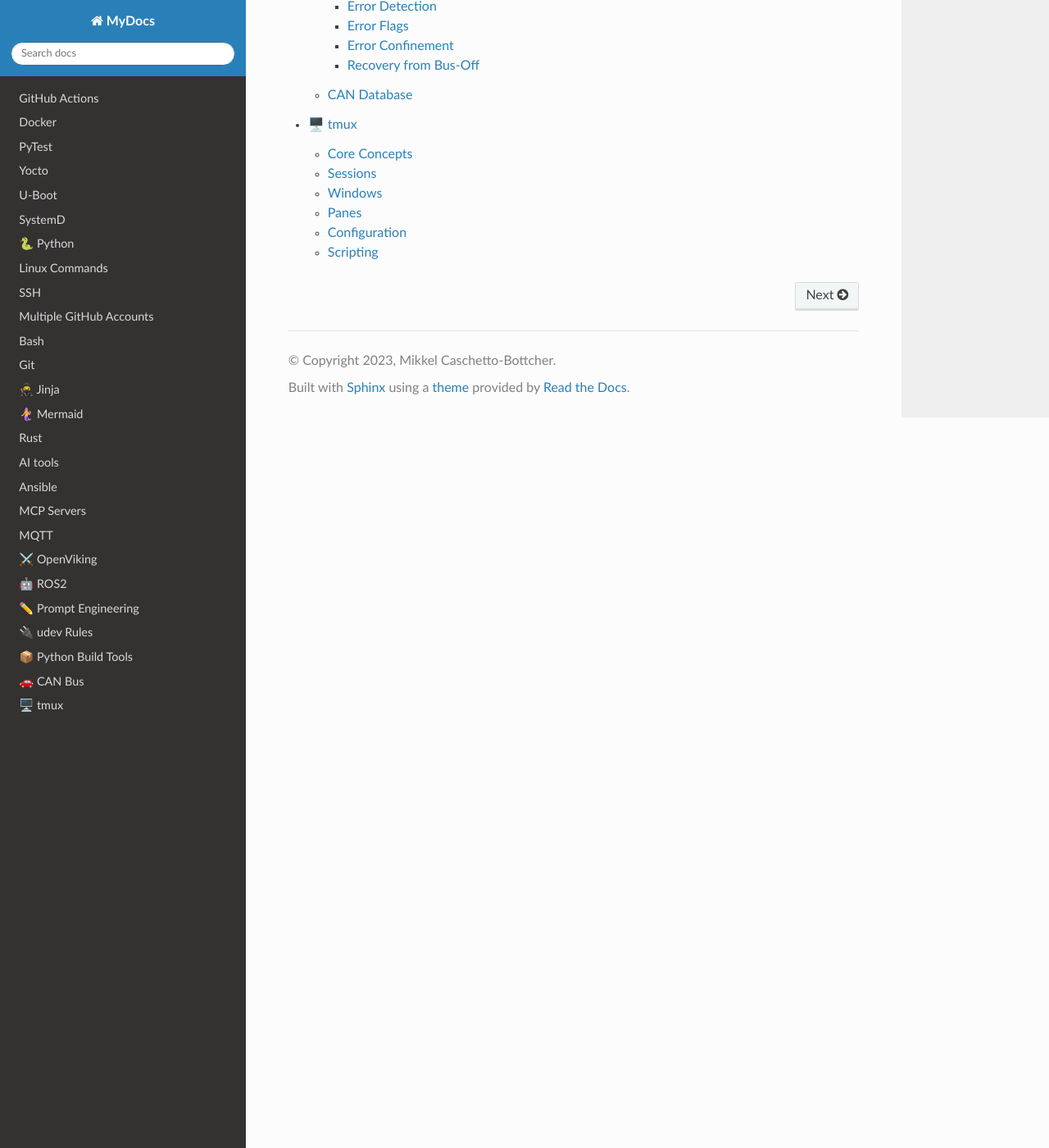
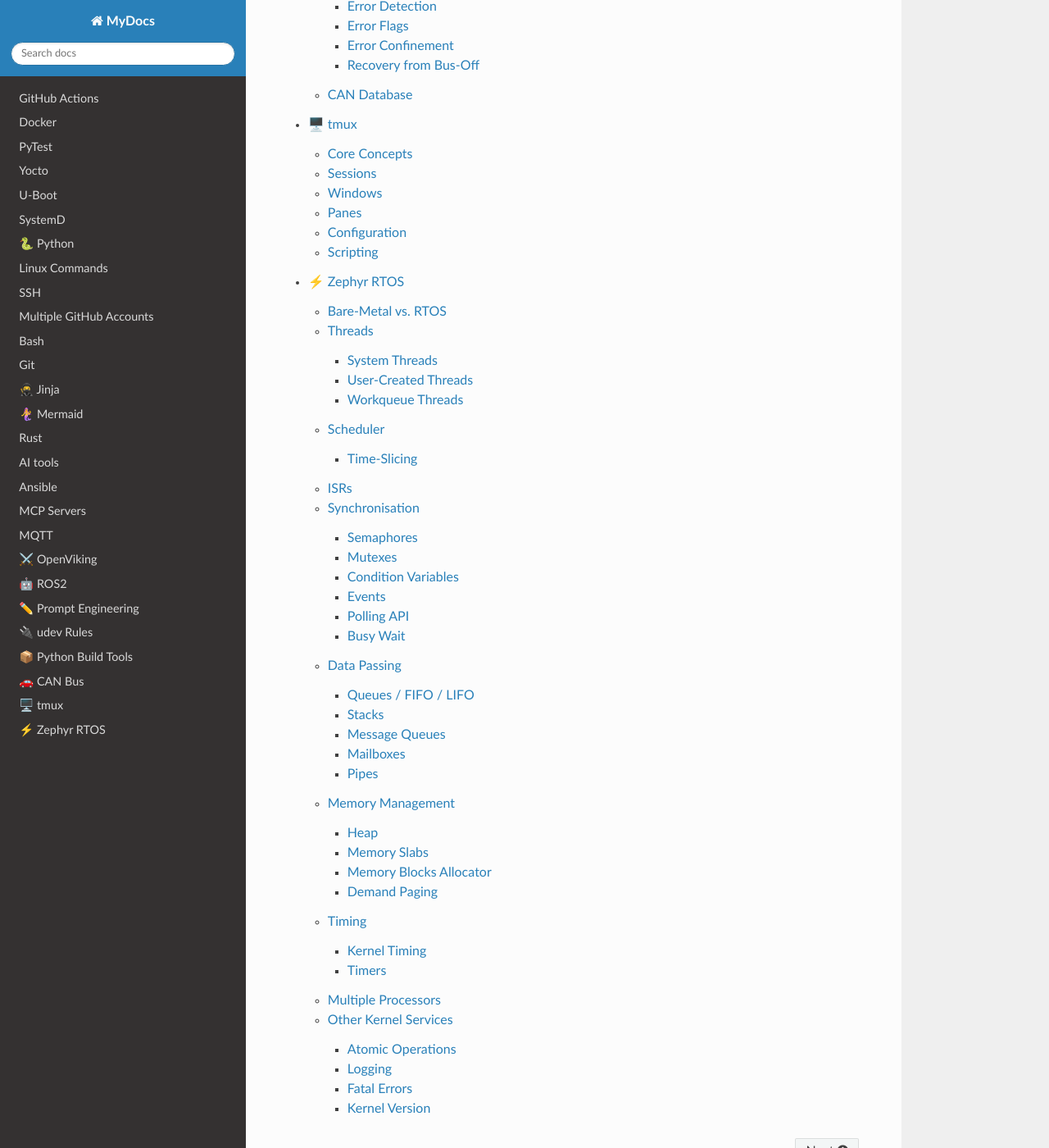
Before and after one commit to mcbottcher/my_docs, a Sphinx documentation site: the page built from docs/source/index.rst, in a window 1280 px wide and 1400 px high, scrolled down 12959 px. Shown: the whole window at 82% size. Built offline with Sphinx 7.4.7 and the Read the Docs theme 3.1.0, drawn with Linux system fonts in a browser that asks for light colours; some of the changed lines change nothing that is shown.

Commit message:
zephyr: add zephyr_rtos page and fill content gaps from notes

```diff
--- a/docs/source/index.rst
+++ b/docs/source/index.rst
@@ -44,3 +44,4 @@
    python_build_tools
    can_bus
    tmux
+   zephyr_rtos
--- /dev/null
+++ b/docs/source/zephyr_rtos.rst
@@ -0,0 +1,409 @@
+⚡ Zephyr RTOS
+==============
+
+Zephyr is an open-source real-time operating system (RTOS) designed for resource-constrained embedded devices. It provides a rich set of kernel services — threading, scheduling, synchronisation, data passing, and memory management — while remaining highly configurable via its ``Kconfig`` build system.
+
+.. note::
+   Useful resources:
+
+   - `Nordic Developer Academy — ncs-fund <https://github.com/NordicDeveloperAcademy/ncs-fund>`_
+   - `Zephyr Scheduling Documentation <https://docs.zephyrproject.org/latest/kernel/services/scheduling/index.html>`_
+
+----
+
+Bare-Metal vs. RTOS
+-------------------
+
+A bare-metal application runs sequentially. The only exception to this sequential flow is when an ISR or exception interrupts the main program. This approach works for simple to medium complexity programs, but becomes difficult to manage as application complexity grows.
+
+An RTOS allows multiple concurrent execution units called **threads** to run within a single application. The core of an RTOS is called the **kernel**, which controls everything in the system.
+
+----
+
+Threads
+-------
+
+Threads are the smallest logical unit of execution managed by the RTOS scheduler. A thread exists in one of three states:
+
+- **Running** — currently executing on the CPU; its context is loaded into the CPU registers.
+- **Runnable/Ready** — waiting to be allocated CPU time; has no outstanding dependencies.
+- **Not-runnable** — waiting on something before it can run; not considered by the scheduler.
+
+System Threads
+~~~~~~~~~~~~~~
+
+These are threads spawned by Zephyr during initialisation. Two default threads exist:
+
+- **Main thread** — runs RTOS initialisations, calls ``main()``, then exits normally.
+- **Idle thread** — runs when there is no other work to do; can invoke power-saving features.
+
+User-Created Threads
+~~~~~~~~~~~~~~~~~~~~
+
+These are threads created by the application using ``K_THREAD_DEFINE``:
+
+.. code-block:: c
+
+   K_THREAD_DEFINE(thread0_id, STACKSIZE, thread0, NULL, NULL, NULL,
+           THREAD0_PRIORITY, 0, 0);
+
+``STACKSIZE`` is the stack size for the thread (power of 2, e.g. 1024). A priority level and an entry function must also be provided.
+
+Common thread management functions:
+
+.. code-block:: c
+
+   k_yield();        // change state from Running to Ready
+   k_msleep(5);      // change state from Running to Not-runnable for N ms
+   k_wakeup(tid);    // wake a sleeping thread early from another thread
+
+Workqueue Threads
+~~~~~~~~~~~~~~~~~
+
+A workqueue thread executes user-defined work items pulled from a kernel workqueue object in FIFO order. Workqueues are a lighter choice than creating a dedicated thread because they share a single stack.
+
+The system workqueue is available to all application code. You can also define your own:
+
+.. code-block:: c
+
+   /* Define a work item struct */
+   struct work_info {
+       struct k_work work;
+       char name[25];
+   } my_work;
+
+   void offload_function(struct k_work *work_item)
+   {
+       emulate_work();
+   }
+
+   /* Start the workqueue and initialise the work item */
+   k_work_queue_start(&offload_work_q, my_stack_area,
+                      K_THREAD_STACK_SIZEOF(my_stack_area), WORKQ_PRIORITY,
+                      NULL);
+
+   k_work_init(&my_work.work, offload_function);
+
+   /* Submit the work item whenever needed */
+   k_work_submit_to_queue(&offload_work_q, &my_work.work);
+
+----
+
+Scheduler
+---------
+
+The scheduler determines which thread gets CPU time using a configurable scheduling algorithm. Zephyr is by default a **tickless RTOS** — it is entirely event-driven rather than relying on periodic timer interrupts.
+
+A **rescheduling point** is an event that causes the scheduler to re-evaluate thread states. Examples:
+
+- A thread calls ``k_yield()`` — state changes from Running to Ready.
+- A kernel synchronisation object (semaphore, mutex) is given/sent — unblocks a waiting thread.
+- A thread receives data from a data-passing kernel object — state changes from Waiting to Ready.
+- Time-slicing is enabled and the thread has exhausted its time slice — state changes from Running to Ready.
+
+Scheduler algorithms can be selected to trade memory overhead against scheduling overhead:
+
+.. code-block:: kconfig
+
+   CONFIG_SCHED_DUMB    # simple list, low overhead, suitable for few threads
+   CONFIG_SCHED_MULTIQ  # multiple run queues, better for many threads
+
+To protect a critical section from the scheduler:
+
+.. code-block:: c
+
+   k_sched_lock();
+   /* critical section */
+   k_sched_unlock();
+
+Time-Slicing
+~~~~~~~~~~~~
+
+Time-slicing allows threads of equal priority to share CPU time. Enable it with:
+
+.. code-block:: kconfig
+
+   CONFIG_TIMESLICING=y
+   CONFIG_TIMESLICE_SIZE=10     # maximum time slice in ms before forced preemption
+   CONFIG_TIMESLICE_PRIORITY=0  # threads at or below this priority are subject to slicing
+
+.. note::
+   Lower priority numbers mean **higher** priority. Priority 0 is the highest.
+
+----
+
+ISRs
+----
+
+ISRs (Interrupt Service Routines) are triggered asynchronously by hardware devices — they are not scheduled. An ISR preempts the currently running thread with very low latency. The scheduler only takes over after all pending ISRs have completed.
+
+Keep ISRs as short as possible. To offload non-critical work, signal a thread or submit to a workqueue from inside the ISR:
+
+- Use a kernel object (FIFO, LIFO, semaphore) to signal a thread.
+- Submit a work item to the system workqueue with ``k_work_submit()``.
+
+----
+
+Synchronisation
+---------------
+
+Semaphores
+~~~~~~~~~~
+
+A semaphore is a counter variable indicating the availability of a shared resource. Any thread or ISR can give or take a semaphore (though ``k_sem_take`` blocks and should not be called from an ISR).
+
+.. code-block:: c
+
+   K_SEM_DEFINE(my_sem, 10, 10);   // initial count 10, max 10
+
+   k_sem_take(&my_sem, K_FOREVER); // decrement; block if count is zero
+   /* access shared resource */
+   k_sem_give(&my_sem);            // increment
+
+Mutexes
+~~~~~~~
+
+A mutex has **ownership** — only the thread that locked it can unlock it. Locking increments an internal lock count; the mutex is not fully released until it has been unlocked the same number of times it was locked. Mutexes support **priority inheritance**: if a higher-priority thread waits on a locked mutex, the kernel temporarily elevates the locking thread's priority.
+
+Mutexes must not be used in ISRs.
+
+.. code-block:: c
+
+   K_MUTEX_DEFINE(my_mutex);
+
+   k_mutex_lock(&my_mutex, K_FOREVER);
+   /* access shared resource */
+   k_mutex_unlock(&my_mutex);
+
+Condition Variables
+~~~~~~~~~~~~~~~~~~~
+
+A condition variable allows a thread to wait until a particular condition is true. ``k_condvar_wait()`` atomically releases the associated mutex and parks the calling thread. Another thread signals readiness with ``k_condvar_signal()`` (wake one) or ``k_condvar_broadcast()`` (wake all), after which ``k_condvar_wait()`` re-acquires the mutex and returns.
+
+Events
+~~~~~~
+
+An event object holds a bitmask of event flags. Many threads can wait on one or more flags simultaneously; when the condition is met all waiting threads become ready at once. ISRs and threads can both post/set events.
+
+.. code-block:: c
+
+   K_EVENT_DEFINE(my_event);
+
+   k_event_post(&my_event, 0x01);              // bitwise OR into the event flags
+   k_event_set(&my_event, 0x01);               // overwrite event flags
+
+   k_event_wait(&my_event, 0x01, false, K_FOREVER);     // wait for any of the flags
+   k_event_wait_all(&my_event, 0x03, false, K_FOREVER); // wait for all flags
+
+Polling API
+~~~~~~~~~~~
+
+``k_poll()`` allows a thread to wait concurrently on multiple kernel objects (semaphores, FIFOs, poll signals) without checking each one individually. Define an array of ``k_poll_event`` structs, one per condition, and pass the array to ``k_poll()``.
+
+Busy Wait
+~~~~~~~~~
+
+``k_busy_wait()`` spins the CPU for a short time without yielding to the scheduler. Useful when the wait duration is short enough that a context switch would cost more than the wait itself.
+
+----
+
+Data Passing
+------------
+
+Queues / FIFO / LIFO
+~~~~~~~~~~~~~~~~~~~~
+
+A Zephyr queue is a linked-list kernel object. FIFO and LIFO are built on top of it. Any thread or ISR can add items; only threads should remove items (removal blocks if the queue is empty).
+
+.. code-block:: c
+
+   K_FIFO_DEFINE(my_fifo);
+
+   k_fifo_put(&my_fifo, &data_item);
+   struct item *rx = k_fifo_get(&my_fifo, K_FOREVER);
+
+Stacks
+~~~~~~
+
+A stack kernel object implements a LIFO queue for integer-sized values (32-bit or 64-bit depending on architecture).
+
+.. code-block:: c
+
+   K_STACK_DEFINE(my_stack, MAX_ITEMS);
+
+   k_stack_push(&my_stack, value);
+   k_stack_pop(&my_stack, &value, K_FOREVER);
+
+Message Queues
+~~~~~~~~~~~~~~
+
+A message queue transfers fixed-size data items through a ring buffer. Items can be sent from threads or ISRs; receipt is thread-only (blocks if empty).
+
+.. code-block:: c
+
+   K_MSGQ_DEFINE(my_msgq, sizeof(struct data_item_type), 10, 4);
+
+   k_msgq_put(&my_msgq, &tx_data, K_FOREVER);
+   k_msgq_get(&my_msgq, &rx_data, K_FOREVER);
+   k_msgq_peek(&my_msgq, &rx_data);  // inspect first item without removing it
+
+Mailboxes
+~~~~~~~~~
+
+Mailboxes provide advanced message passing between threads (not ISRs). Messages can be of any size and are non-anonymous — both sender and receiver identify each other (or use ``K_ANY``). Sending can be synchronous (sender blocks until the receiver processes the message) or asynchronous.
+
+.. code-block:: c
+
+   K_MBOX_DEFINE(my_mailbox);
+
+Pipes
+~~~~~
+
+A pipe sends a byte stream from one thread to another. It is given a ring buffer of a configured size (zero means unbuffered/synchronous).
+
+.. code-block:: c
+
+   K_PIPE_DEFINE(my_pipe, 100, 4);
+
+----
+
+Memory Management
+-----------------
+
+Heap
+~~~~
+
+The **system heap** is available automatically:
+
+.. code-block:: c
+
+   void *p = k_malloc(size);
+   k_free(p);
+
+You can also define your own named heap:
+
+.. code-block:: c
+
+   K_HEAP_DEFINE(my_heap, 4096);
+
+   void *p = k_heap_alloc(&my_heap, size, K_FOREVER);
+   k_heap_free(&my_heap, p);
+
+Multiple discontiguous heaps can be combined using ``sys_multi_heap``.
+
+Memory Slabs
+~~~~~~~~~~~~
+
+A memory slab allocates fixed-size blocks from a pre-allocated region. All blocks are the same size, so allocation and release are O(1) and fragmentation is avoided.
+
+Memory Blocks Allocator
+~~~~~~~~~~~~~~~~~~~~~~~
+
+Similar to memory slabs but allows multiple blocks to be allocated or freed at once. Blocks within a group do not need to be contiguous, and bookkeeping is kept outside the buffer — useful when memory regions can be powered down to conserve energy.
+
+Demand Paging
+~~~~~~~~~~~~~
+
+Demand paging treats RAM as a cache for flash. Only a subset of the program's pages are loaded into RAM at any time. When the processor accesses a page not currently in RAM, the kernel evicts another page (writing it back to flash if it was modified) and loads the requested page in its place.
+
+----
+
+Timing
+------
+
+Kernel Timing
+~~~~~~~~~~~~~
+
+Zephyr tracks time in several units:
+
+- **Real-time** — milliseconds or microseconds via ``k_msleep()`` and similar APIs.
+- **Cycles** — raw hardware counter via ``k_cycle_get_32()`` / ``k_cycle_get_64()``; frequency is constant and readable with ``sys_clock_hw_cycles_per_sec()``.
+- **Ticks** — internal kernel unit; configure with ``CONFIG_SYS_CLOCK_TICKS_PER_SEC`` (typical range 100 Hz – 10 kHz).
+
+Conversion functions between these units are provided by the kernel with configurable rounding modes.
+
+.. code-block:: c
+
+   int64_t uptime_ms = k_uptime_get();       // ms since boot
+   int64_t delta_ms  = k_uptime_delta(&uptime_ms);  // ms since last call; updates reference
+
+Timers
+~~~~~~
+
+A timer object measures elapsed time using the kernel clock. It has a **duration** (first expiry), a **period** (subsequent expiries), an **expiry function**, and a **stop function**. The **status** field records how many times the timer has expired since it was last read.
+
+----
+
+Multiple Processors
+-------------------
+
+Zephyr supports symmetric multiprocessing (SMP) — more than one thread can execute simultaneously across CPUs:
+
+.. code-block:: kconfig
+
+   CONFIG_SMP=y
+
+Use spin locks to protect resources shared between CPUs:
+
+.. code-block:: c
+
+   k_spin_lock(&my_lock, &key);
+   /* critical section */
+   k_spin_unlock(&my_lock, key);
+
+Pin a thread to a specific CPU with ``CONFIG_SCHED_CPU_MASK``. Send inter-processor interrupts with ``arch_sched_ipi()``.
+
+----
+
+Other Kernel Services
+---------------------
+
+Atomic Operations
+~~~~~~~~~~~~~~~~~
+
+Atomic variables are read and modified in a single uninterruptible instruction. They are 32-bit on 32-bit machines and 64-bit on 64-bit machines, backed by hardware atomic instructions where available.
+
+Logging
+~~~~~~~
+
+Zephyr's logging subsystem supports four severity levels: **error**, **warning**, **info**, and **debug**. Log macros come in several families:
+
+- ``LOG_<LEVEL>(...)`` — standard printf-style messages (e.g. ``LOG_ERR``, ``LOG_INF``).
+- ``LOG_HEXDUMP_<LEVEL>(...)`` — binary data dumps (e.g. ``LOG_HEXDUMP_WRN``).
+- ``LOG_INST_<LEVEL>(...)`` — message tied to a specific module instance (e.g. ``LOG_INST_INF``).
+- ``LOG_INST_HEXDUMP_<LEVEL>(...)`` — binary dump tied to a specific instance (e.g. ``LOG_HEXDUMP_INST_DBG``).
+
+Before using log macros, register the logging instance in each source module with ``LOG_MODULE_REGISTER``.
+
+Enable logging with:
+
+.. code-block:: kconfig
+
+   CONFIG_LOG=y
+
+Key options include backend selection (UART, RTT, SPI), ``CONFIG_LOG_BACKEND_SHOW_COLOR``, and ``CONFIG_LOG_PRINTK`` to route ``printk`` output through the logger.
+
+In error conditions where the scheduler cannot be relied on, call ``log_panic()`` to flush all pending log messages to the backends immediately.
+
+Fatal Errors
+~~~~~~~~~~~~
+
+Zephyr provides several ways to trigger errors:
+
+.. code-block:: c
+
+   /* Runtime assertion */
+   __ASSERT(foo == 0xF0CACC1A, "Invalid value of foo, got 0x%x", foo);
+
+   /* Build-time assertion */
+   BUILD_ASSERT(FOO == 2000, "Invalid value of FOO");
+
+   k_oops();   // user-mode application error
+   k_panic();  // kernel-level error
+
+Kernel Version
+~~~~~~~~~~~~~~
+
+.. code-block:: c
+
+   uint32_t ver = sys_kernel_version_get();
```
